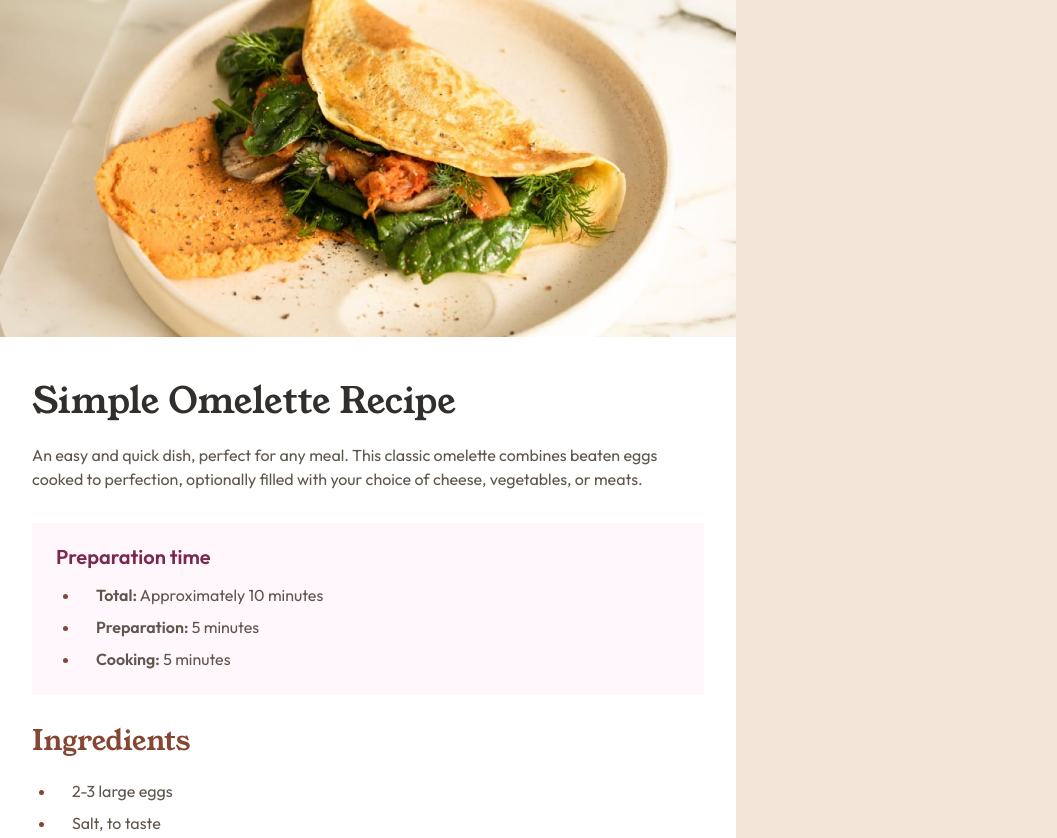
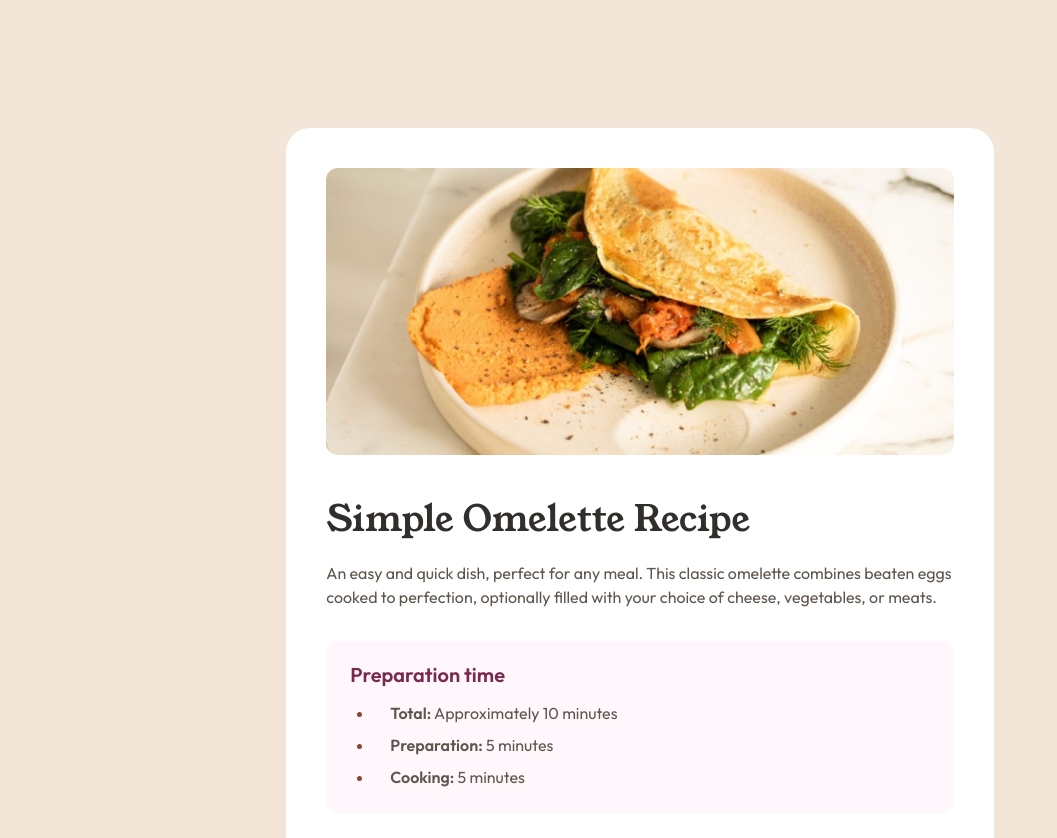
Before and after one commit to smartinuk88/recipe-page, a plain HTML site: page index.html in a window 1280 px wide. Shown: the top 838 px of the page, without its empty margins (0-1057 px from the left). Drawn offline with Linux system fonts and the light colour scheme.

Commit message:
Add media query for styling tablet and larger screens

```diff
--- a/styles.css
+++ b/styles.css
@@ -60,6 +60,7 @@ li::marker {
 }
 
 .recipe {
+  margin: 0 auto;
   max-width: 46rem;
   background: var(--white);
   border-radius: 24px;
@@ -96,6 +97,7 @@ li::marker {
 
 .recipe-hero > img {
   width: 100%;
+  height: auto;
 }
 
 .recipe-text-container {
@@ -116,6 +118,7 @@ li::marker {
 .recipe__meta {
   padding: var(--spacing-300);
   background: var(--rose-50);
+  border-radius: 12px;
 }
 
 .recipe__meta-title {
@@ -156,3 +159,24 @@ li::marker {
   grid-column: span 5;
   margin: var(--spacing-150) 0;
 }
+
+@media only screen and (min-width: 768px) {
+  .recipe {
+    margin: var(--spacing-1600) auto;
+    padding: var(--spacing-500);
+    width: clamp(38.5rem, 17.857vw + 29.929rem, 46rem);
+  }
+
+  .recipe-hero,
+  .recipe-hero > img {
+    border-radius: 12px;
+  }
+
+  .recipe__hero > img {
+    height: 18.75rem;
+  }
+
+  .recipe-text-container {
+    padding: var(--spacing-500) 0 0 0;
+  }
+}
```
